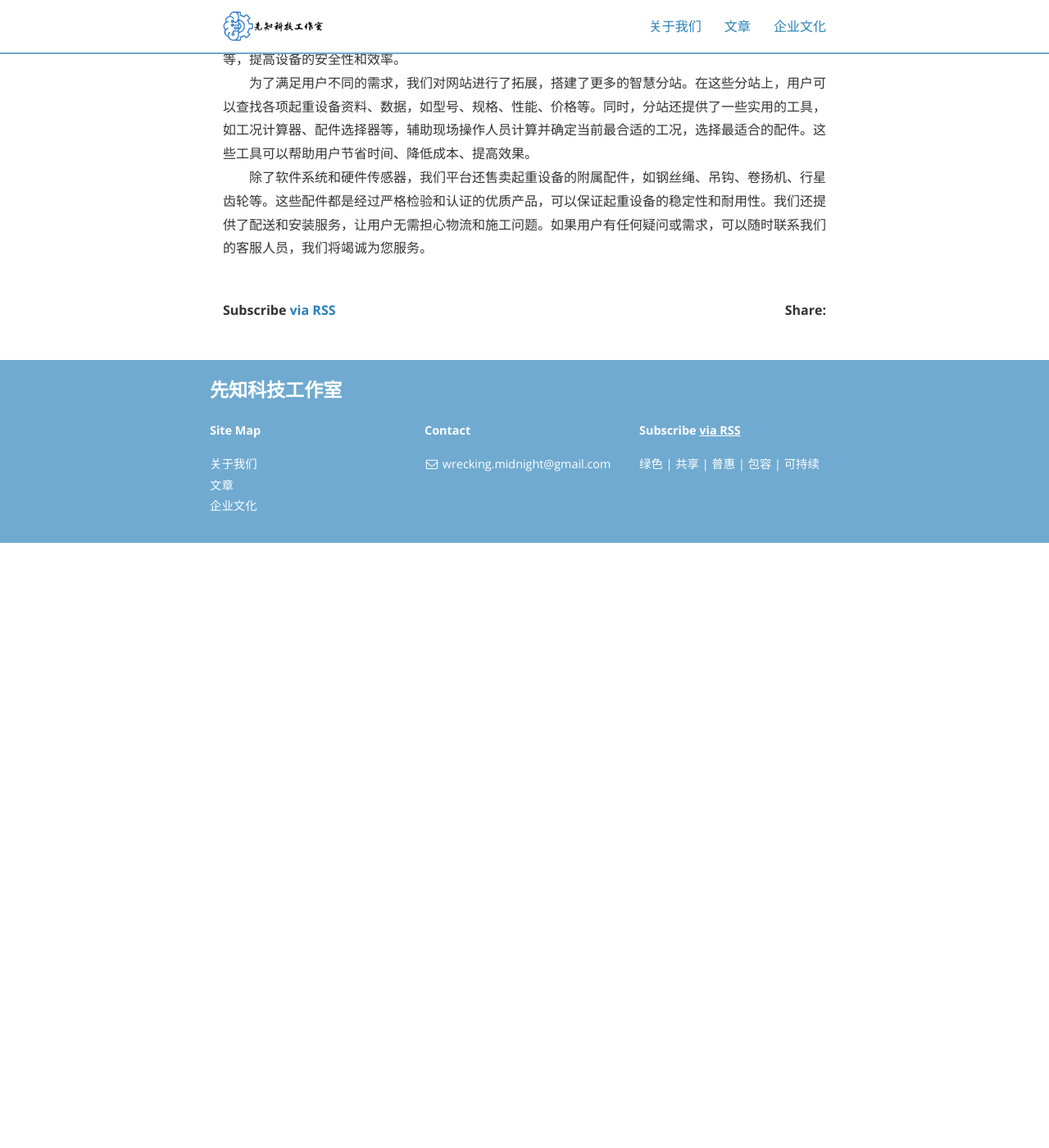
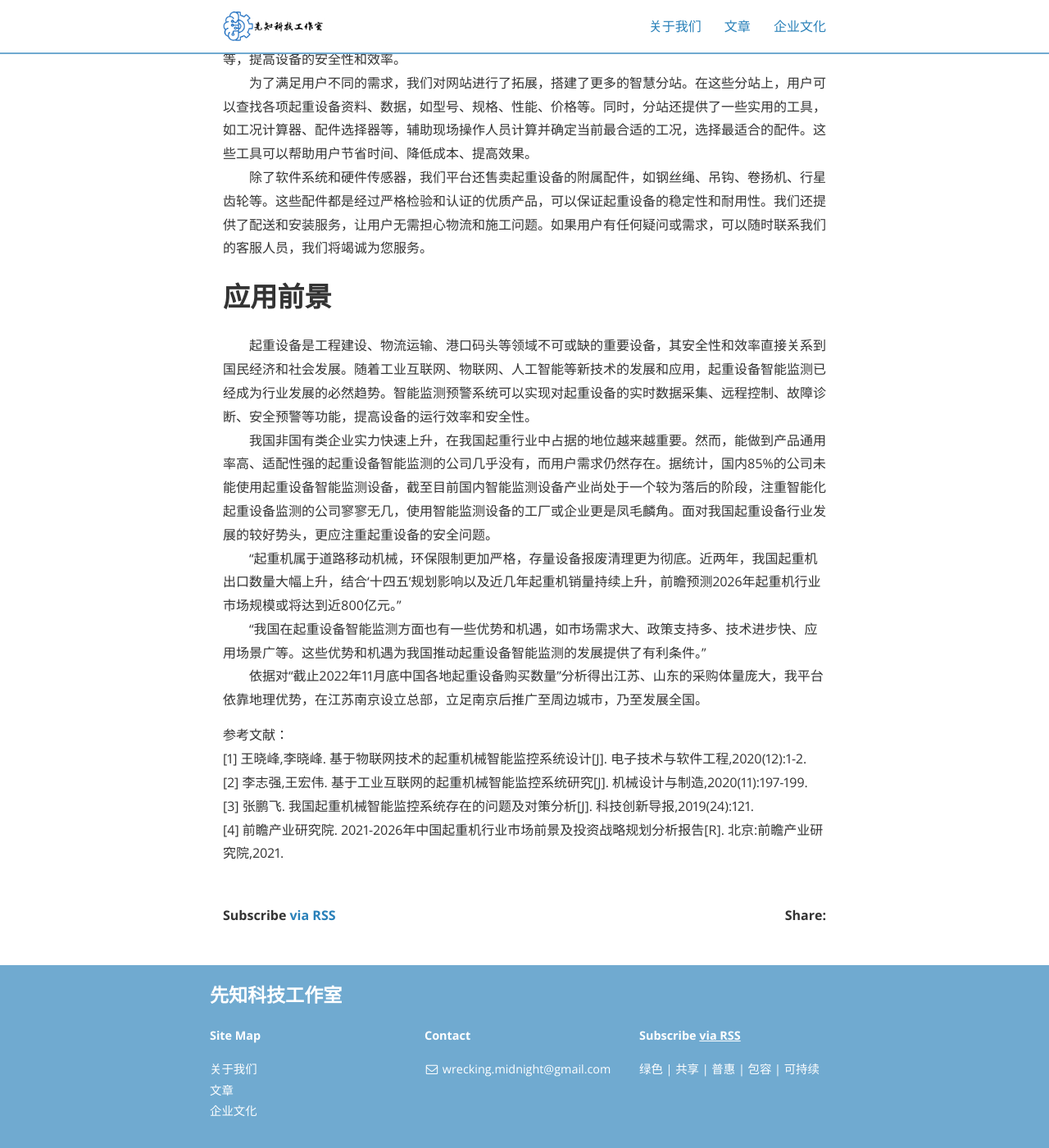
Before and after one commit to XZKJGZS/xzkjgzs.github.io, a Jekyll site: the page built from _posts/2015-04-18-dummy.md, in a window 1280 px wide and 1400 px high, scrolled down 1803 px. Shown: the whole window at 82% size. Built offline with Jekyll 4.4.1, drawn with Linux system fonts in a browser that asks for light colours; nearby versions of some CDN libraries; before the commit the page ends 2465 px from its top, so only the background shows below that.

Commit message:
更新 2015-04-18-dummy.md

```diff
--- a/_posts/2015-04-18-dummy.md
+++ b/_posts/2015-04-18-dummy.md
@@ -28,3 +28,16 @@ categories: 起重设备智能监测预警集成系统项目
 &emsp;&emsp;客户不仅可以在我们的服务网站上购买、试用、反馈我们的软件系统、硬件传感器，还可以享受我们的在线咨询、技术支持、维修保养等服务。我们的软件系统可以实时监测起重设备的运行状态、负荷情况等，提高设备的安全性和效率。<br>
 &emsp;&emsp;为了满足用户不同的需求，我们对网站进行了拓展，搭建了更多的智慧分站。在这些分站上，用户可以查找各项起重设备资料、数据，如型号、规格、性能、价格等。同时，分站还提供了一些实用的工具，如工况计算器、配件选择器等，辅助现场操作人员计算并确定当前最合适的工况，选择最适合的配件。这些工具可以帮助用户节省时间、降低成本、提高效果。<br>
 &emsp;&emsp;除了软件系统和硬件传感器，我们平台还售卖起重设备的附属配件，如钢丝绳、吊钩、卷扬机、行星齿轮等。这些配件都是经过严格检验和认证的优质产品，可以保证起重设备的稳定性和耐用性。我们还提供了配送和安装服务，让用户无需担心物流和施工问题。如果用户有任何疑问或需求，可以随时联系我们的客服人员，我们将竭诚为您服务。<br>
+
+# 应用前景
+&emsp;&emsp;起重设备是工程建设、物流运输、港口码头等领域不可或缺的重要设备，其安全性和效率直接关系到国民经济和社会发展。随着工业互联网、物联网、人工智能等新技术的发展和应用，起重设备智能监测已经成为行业发展的必然趋势。智能监测预警系统可以实现对起重设备的实时数据采集、远程控制、故障诊断、安全预警等功能，提高设备的运行效率和安全性。<br>
+&emsp;&emsp;我国非国有类企业实力快速上升，在我国起重行业中占据的地位越来越重要。然而，能做到产品通用率高、适配性强的起重设备智能监测的公司几乎没有，而用户需求仍然存在。据统计，国内85%的公司未能使用起重设备智能监测设备，截至目前国内智能监测设备产业尚处于一个较为落后的阶段，注重智能化起重设备监测的公司寥寥无几，使用智能监测设备的工厂或企业更是凤毛麟角。面对我国起重设备行业发展的较好势头，更应注重起重设备的安全问题。<br>
+&emsp;&emsp;“起重机属于道路移动机械，环保限制更加严格，存量设备报废清理更为彻底。近两年，我国起重机出口数量大幅上升，结合‘十四五’规划影响以及近几年起重机销量持续上升，前瞻预测2026年起重机行业市场规模或将达到近800亿元。”<br>
+&emsp;&emsp;“我国在起重设备智能监测方面也有一些优势和机遇，如市场需求大、政策支持多、技术进步快、应用场景广等。这些优势和机遇为我国推动起重设备智能监测的发展提供了有利条件。”<br>
+&emsp;&emsp;依据对“截止2022年11月底中国各地起重设备购买数量”分析得出江苏、山东的采购体量庞大，我平台依靠地理优势，在江苏南京设立总部，立足南京后推广至周边城市，乃至发展全国。<br>
+
+参考文献：<br>
+[1] 王晓峰,李晓峰. 基于物联网技术的起重机械智能监控系统设计[J]. 电子技术与软件工程,2020(12):1-2.<br>
+[2] 李志强,王宏伟. 基于工业互联网的起重机械智能监控系统研究[J]. 机械设计与制造,2020(11):197-199.<br>
+[3] 张鹏飞. 我国起重机械智能监控系统存在的问题及对策分析[J]. 科技创新导报,2019(24):121.<br>
+[4] 前瞻产业研究院. 2021-2026年中国起重机行业市场前景及投资战略规划分析报告[R]. 北京:前瞻产业研究院,2021.<br>
```
